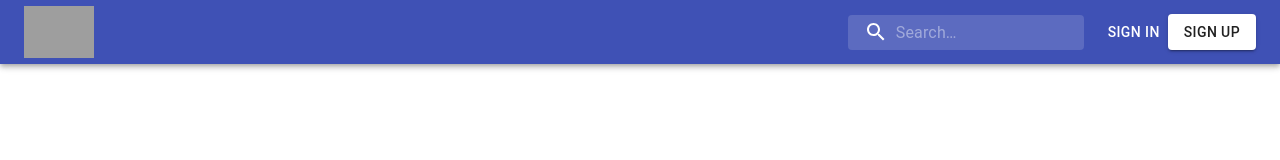
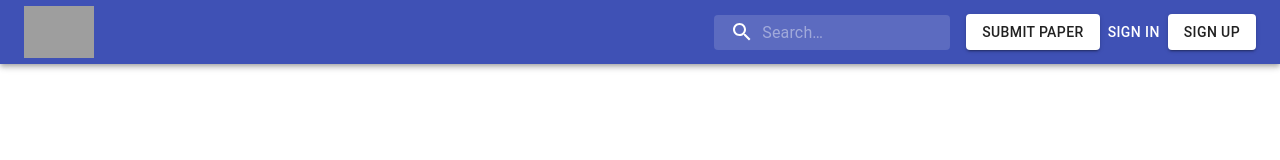
Before and after one commit to UnBArqDsw/2020.1_G2_TCLDL_Client, a Next.js app: page /login in a window 1280 px wide. Shown: the top 160 px of the page. Built offline with nearby package versions, Linux system fonts and the light colour scheme; grey boxes are pictures that could not be loaded; a web font is replaced by a local one.

Commit message:
change appBarButtons
Co-authored-by: Mikhaelle <mikhabueno@outlook.com>

```diff
--- a/src/components/AppBar.js
+++ b/src/components/AppBar.js
@@ -124,20 +124,20 @@ const PrimarySearchAppBar = ({ user }) => {
               inputProps={{ 'aria-label': 'search' }}
             />
           </div>
-          {user ?
-            (<div className={classes.sectionDesktop}>
+
+            <div className={classes.sectionDesktop}>
               <Link href="/submit-paper">
                 <Button className={classes.signUp} variant="contained">SUBMIT PAPER</Button>
               </Link>
-            </div>) :
-            (<div className={classes.sectionDesktop}>
+            </div>
+            <div className={classes.sectionDesktop}>
               <Link href="/login">
                 <Button className={classes.signIn}>SIGN IN</Button>
               </Link>
               <Link href="/create-account">
                 <Button className={classes.signUp} variant="contained">SIGN UP</Button>
               </Link>
-            </div>)}
+            </div>
         </Toolbar>
       </AppBar>
       {renderMobileMenu}
```
